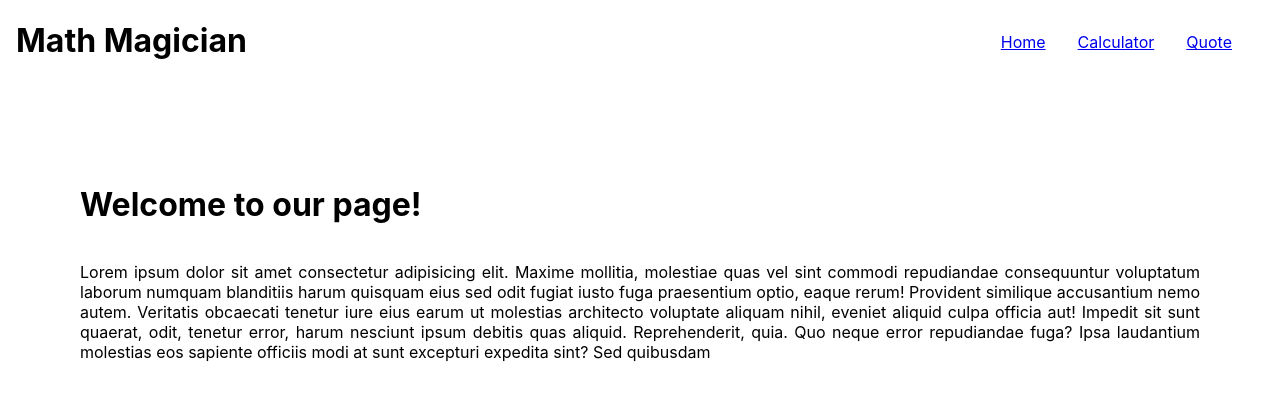
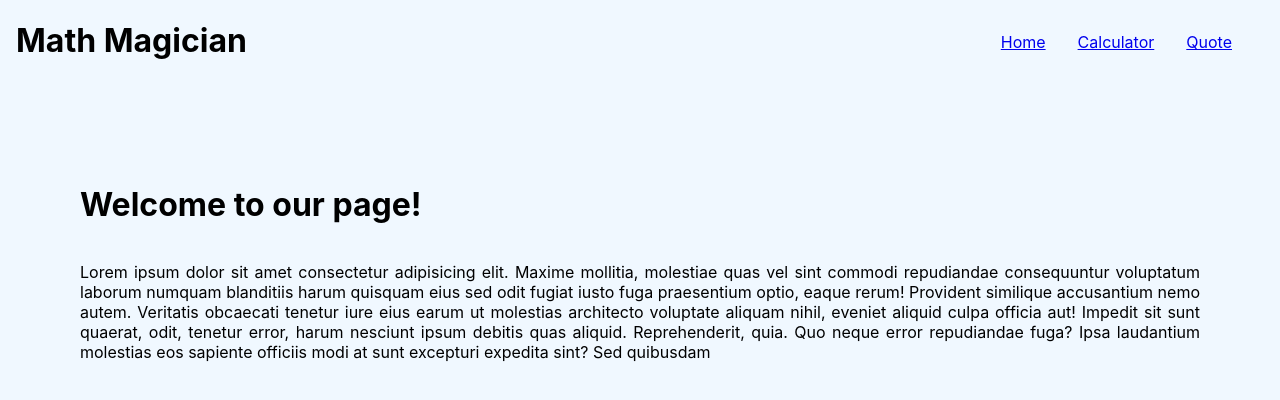
Before and after one commit to benardop/math-magicians, a React (Create React App) app: page / in a window 1280 px wide. Shown: the top 400 px of the page. Built offline with nearby package versions, Linux system fonts and the light colour scheme; the HTML template or start-up script is replaced by a standard one.

Commit message:
Add css styles for background-color

```diff
--- a/src/index.css
+++ b/src/index.css
@@ -1,7 +1,16 @@
+#root {
+  width: 100%;
+  display: flex;
+  align-items: center;
+  flex-direction: column;
+  justify-content: flex-start;
+}
+
 body {
   width: 100vw;
   height: 100vh;
   display: flex;
+  background-color: #f0f8ff;
   flex-direction: column;
   justify-content: flex-start;
   align-items: center;
@@ -20,14 +29,6 @@ body {
     sans-serif;
   -webkit-font-smoothing: antialiased;
   -moz-osx-font-smoothing: grayscale;
-}
-
-#root {
-  width: 100%;
-  display: flex;
-  flex-direction: column;
-  justify-content: flex-start;
-  align-items: center;
 }
 
 .calculator-container {
```
